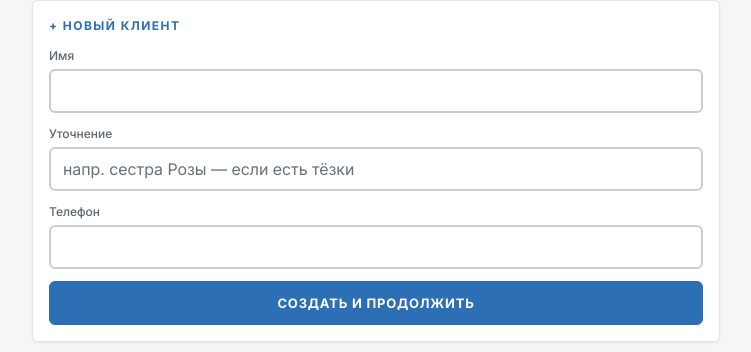
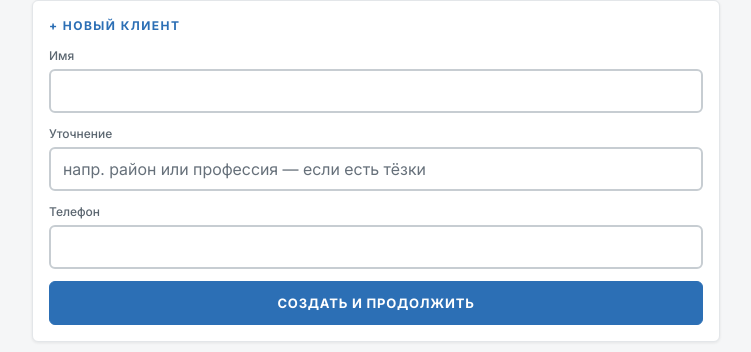
Before and after one commit to nurd11n/AcocosDB, a Django app: page /orders/new/ in a window 1280 px wide. Shown: the part 305-657 px from the top of the page, without its empty margins (264-1015 px from the left). Run offline with Django 5.2, Linux system fonts and the light colour scheme; the visitor is signed in with stand-in values (Sample User, id 1); data that the repository does not hold is empty; parts of the project's set-up code (start-up, migrations or seed data) failed here and were passed over.

Commit message:
Reword the Уточнение placeholder to a neutral example
"напр. сестра Розы" read as an actual person's real relationship being
used as a generic example — swapped for "район или профессия" (neighbourhood
or occupation), which suggests the field's purpose without referencing
anyone specific.

Co-Authored-By: Claude Sonnet 5 <noreply@anthropic.com>

```diff
--- a/templates/orders/new.html
+++ b/templates/orders/new.html
@@ -20,7 +20,7 @@
   <input name="first_name" value="{{ new_client_values.first_name|default:'' }}" required>
   <label>{% trans "Уточнение" %}</label>
   <input name="descriptor" value="{{ new_client_values.descriptor|default:'' }}"
-    placeholder="{% trans "напр. сестра Розы — если есть тёзки" %}">
+    placeholder="{% trans "напр. район или профессия — если есть тёзки" %}">
   <label>{% trans "Телефон" %}</label>
   <input name="phone" type="tel" inputmode="tel" value="{{ new_client_values.phone|default:'' }}" required>
   <button type="submit" class="btn btn-primary" style="margin-top:var(--space-3)">{% trans "Создать и продолжить" %}</button>
--- a/templates/pos/partials/client_section.html
+++ b/templates/pos/partials/client_section.html
@@ -30,7 +30,7 @@
      <input name="first_name" value="{{ new_client_values.first_name|default:'' }}" required>
      <label>{% trans "Уточнение" %}</label>
      <input name="descriptor" value="{{ new_client_values.descriptor|default:'' }}"
-       placeholder="{% trans "напр. сестра Розы — если есть тёзки" %}">
+       placeholder="{% trans "напр. район или профессия — если есть тёзки" %}">
      <label>{% trans "Телефон" %}</label>
      <input name="phone" type="tel" inputmode="tel" value="{{ new_client_values.phone|default:'' }}" required>
      <div class="row" style="margin-top:var(--space-3)">
```
